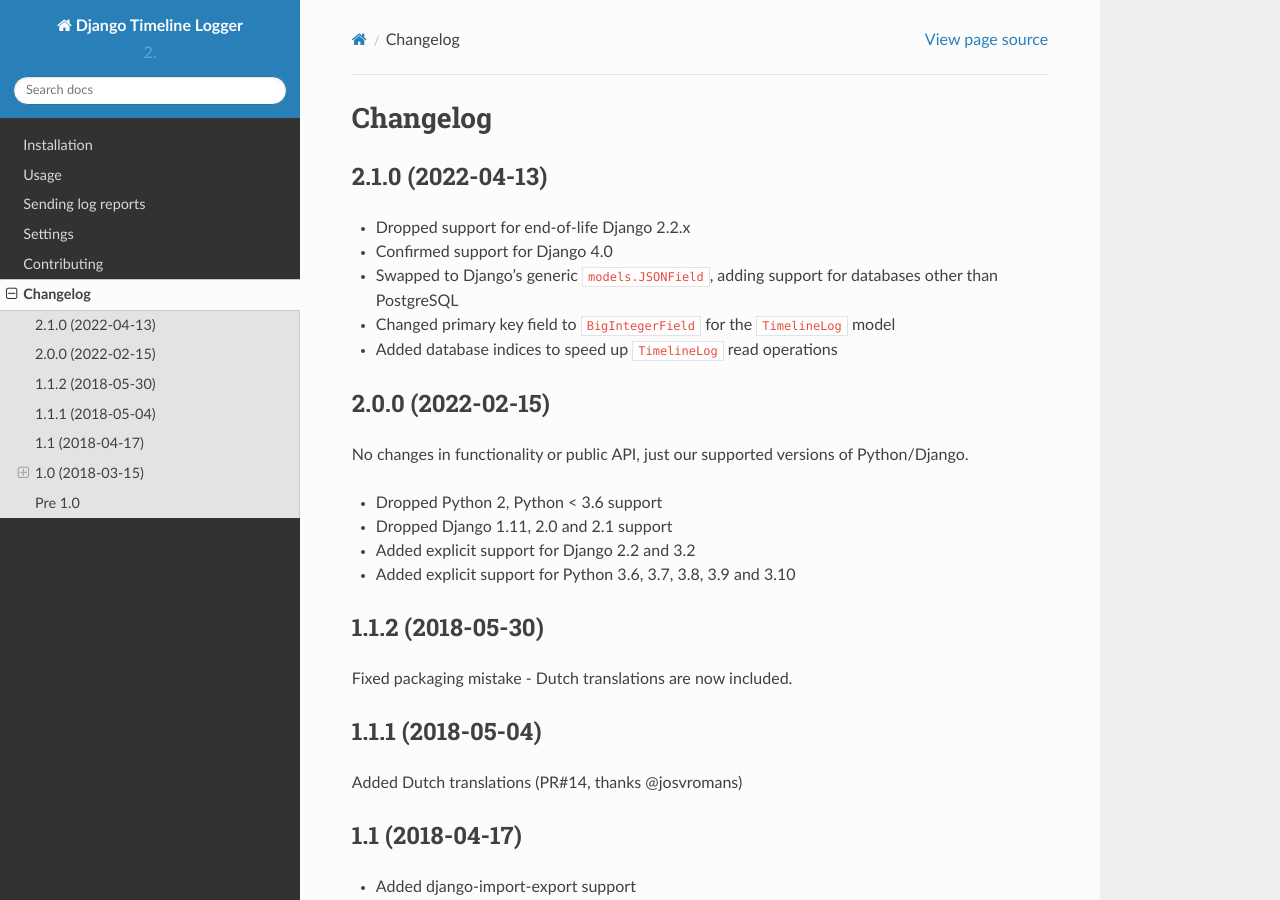
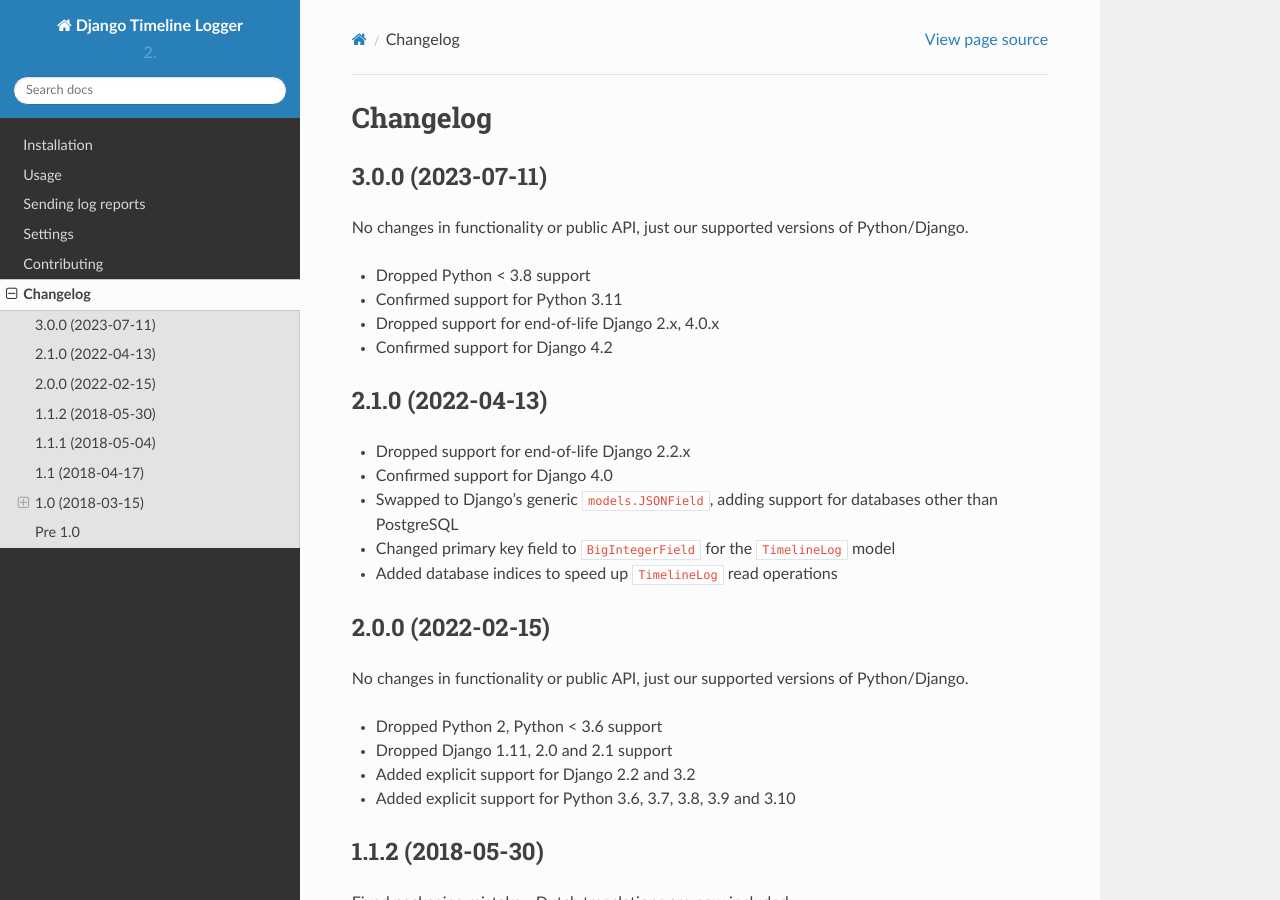
Before and after one commit to maykinmedia/django-timeline-logger, a Sphinx documentation site: the page built from docs/changelog.rst, in a window 1280 px wide and 900 px high. Built offline with Sphinx 7.4.7 and the Read the Docs theme 2.0.0, drawn with Linux system fonts in a browser that asks for light colours.

Commit message:
🔖 Prepare release 3.0.0

```diff
--- a/docs/changelog.rst
+++ b/docs/changelog.rst
@@ -1,6 +1,16 @@
 =========
 Changelog
 =========
+
+3.0.0 (2023-07-11)
+==================
+
+No changes in functionality or public API, just our supported versions of Python/Django.
+
+* Dropped Python < 3.8 support
+* Confirmed support for Python 3.11
+* Dropped support for end-of-life Django 2.x, 4.0.x
+* Confirmed support for Django 4.2
 
 2.1.0 (2022-04-13)
 ==================
```
